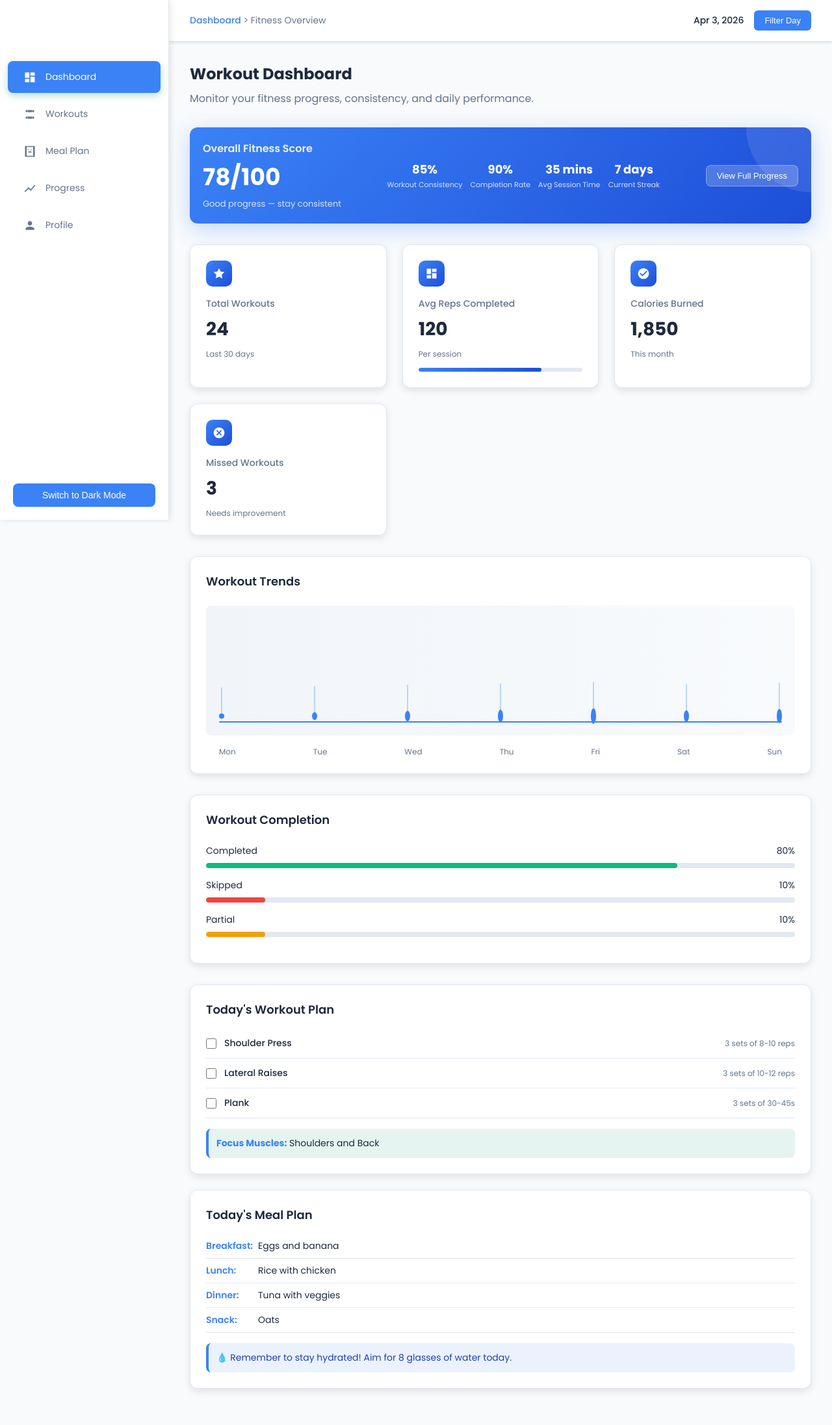
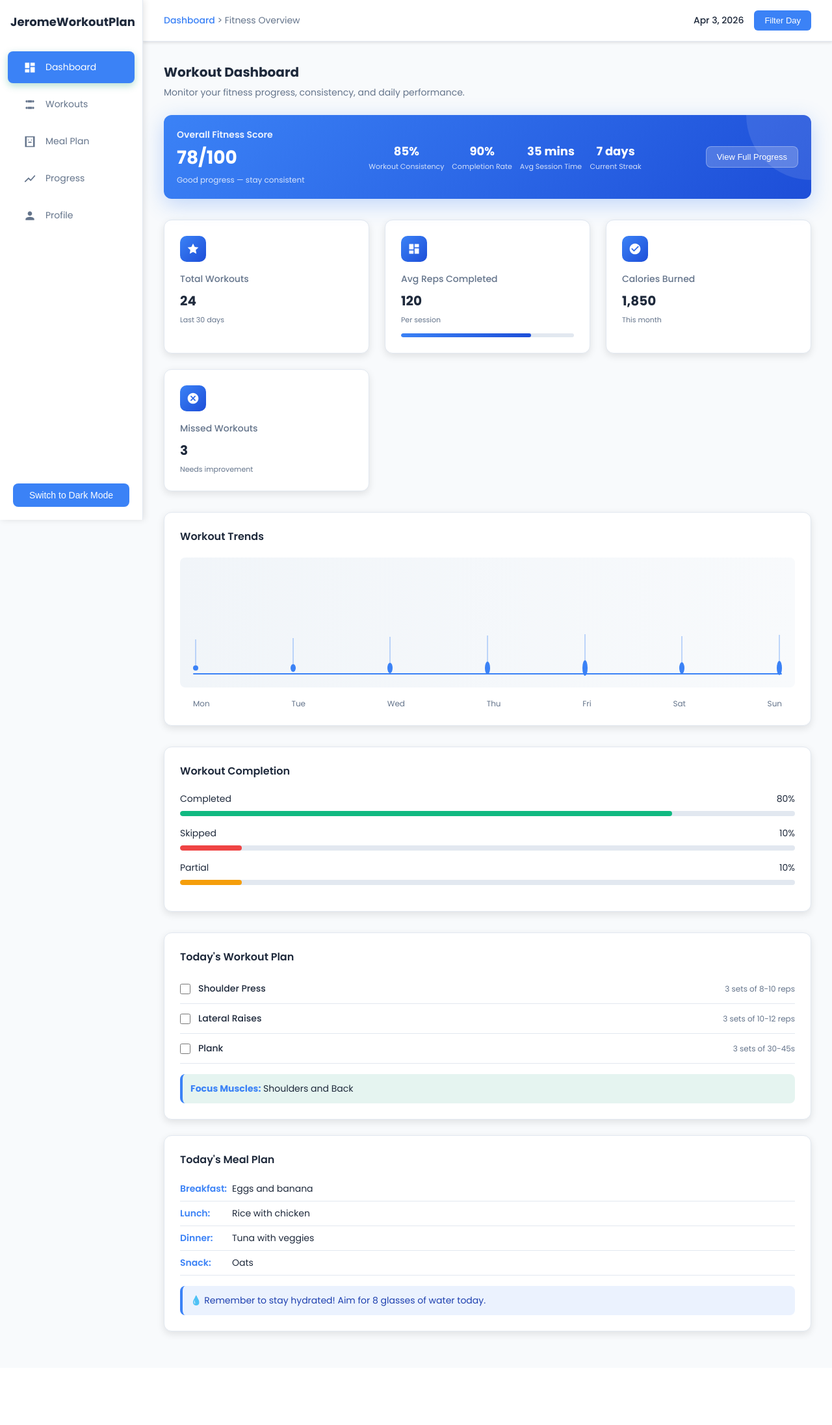
Before and after one commit to kingjrm/workout_plan, a PHP site: page / in a window 1280 px wide. Shown: the whole page at 65% size. After the commit the page ends 2057 px from the top, so only its background shows below. Run offline with PHP 8.4, Linux system fonts and the light colour scheme.

Commit message:
cleaned the dashboard

```diff
--- a/css/styles.css
+++ b/css/styles.css
@@ -44,23 +44,23 @@ body {
 }
 
 .sidebar {
-    width: 260px;
+    width: 220px;
     background-color: var(--sidebar-bg);
     position: fixed;
     height: 100vh;
-    padding: 24px 0;
+    padding: 20px 0;
     box-shadow: 2px 0 10px var(--shadow);
     border-right: 1px solid var(--border);
     z-index: 1000;
 }
 
 .sidebar .logo {
-    font-size: 20px;
+    font-size: 18px;
     font-weight: 700;
     text-align: center;
-    margin-bottom: 40px;
-    color: #ffffff;
-    padding: 0 20px;
+    margin-bottom: 32px;
+    color: var(--text-color);
+    padding: 0 16px;
 }
 
 .sidebar nav ul {
@@ -126,7 +126,7 @@ body {
 }
 
 .main-content {
-    margin-left: 260px;
+    margin-left: 220px;
     flex: 1;
     min-height: 100vh;
 }
@@ -184,18 +184,18 @@ body {
 }
 
 .page-title-section {
-    margin-bottom: 32px;
+    margin-bottom: 24px;
 }
 
 .page-title {
-    font-size: 24px;
+    font-size: 20px;
     font-weight: 700;
     color: var(--text-color);
-    margin-bottom: 8px;
+    margin-bottom: 6px;
 }
 
 .page-subtitle {
-    font-size: 16px;
+    font-size: 14px;
     color: #64748b;
     font-weight: 400;
 }
@@ -241,20 +241,20 @@ body {
 }
 
 .highlight-title {
-    font-size: 16px;
+    font-size: 14px;
     font-weight: 600;
     margin-bottom: 0;
     opacity: 0.9;
 }
 
 .fitness-score {
-    font-size: 36px;
+    font-size: 28px;
     font-weight: 700;
     margin-bottom: 0;
 }
 
 .score-note {
-    font-size: 13px;
+    font-size: 12px;
     opacity: 0.8;
     margin-bottom: 0;
 }
@@ -349,14 +349,14 @@ body {
 }
 
 .stats-card-value {
-    font-size: 28px;
+    font-size: 20px;
     font-weight: 700;
     color: var(--text-color);
-    margin-bottom: 8px;
+    margin-bottom: 6px;
 }
 
 .stats-card-subtitle {
-    font-size: 12px;
+    font-size: 11px;
     color: #64748b;
 }
 
@@ -385,9 +385,9 @@ body {
 }
 
 .chart-title {
-    font-size: 18px;
+    font-size: 16px;
     font-weight: 600;
-    margin-bottom: 24px;
+    margin-bottom: 20px;
     color: var(--text-color);
 }
 
@@ -462,9 +462,9 @@ body {
 }
 
 .breakdown-title {
-    font-size: 18px;
+    font-size: 16px;
     font-weight: 600;
-    margin-bottom: 24px;
+    margin-bottom: 20px;
     color: var(--text-color);
 }
 
@@ -507,9 +507,9 @@ body {
 }
 
 .workout-title, .meal-title {
-    font-size: 18px;
+    font-size: 16px;
     font-weight: 600;
-    margin-bottom: 16px;
+    margin-bottom: 14px;
     color: var(--text-color);
 }
 
```
